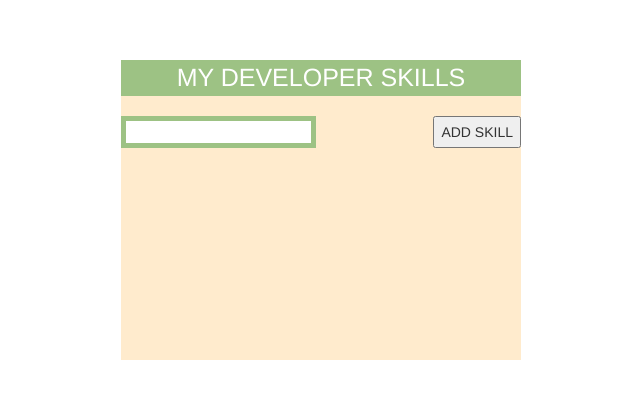
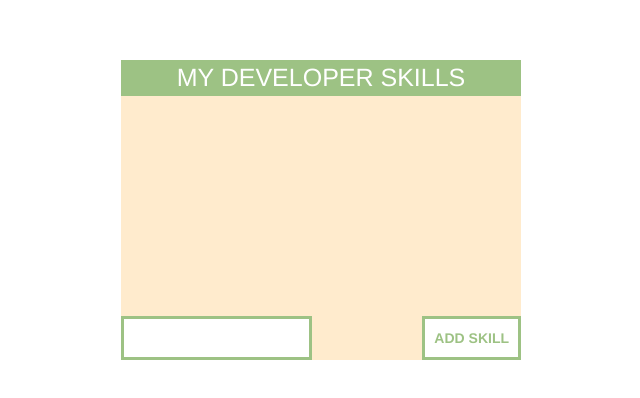
Before and after one commit to tatty-k/jQuery-Practice, a plain HTML site: page index.html in a window 1280 px wide. Shown: the part 190-588 px from the top of the page, without its empty margins (319-959 px from the left). Drawn offline with nearby package versions, Linux system fonts and the light colour scheme.

Commit message:
minor styling

```diff
--- a/css/main.css
+++ b/css/main.css
@@ -15,6 +15,9 @@ body {
     background-color: blanchedalmond;
     height: 300px;
     width: 400px;
+    display: flex;
+    flex-direction: column;
+    justify-content: space-between;
 }
 
 #title {
@@ -29,10 +32,17 @@ body {
     align-items: center;
 }
 
-input, .addSkill {
-    border: 5px solid  #9DC284;
+input {
+    border: 3px solid  #9DC284;
+    color:black;
+}
+
+#add-skill{
     color: #9DC284;
-    width: 250 px;
+    background-color: white;
+    border: 3px solid #9DC284;
+    padding: 9px;
+    font-weight: bold;
 }
 
 #input-row {
@@ -41,3 +51,7 @@ input, .addSkill {
     justify-content: space-between;
     margin-top: 20px;
 }
+
+#table{
+    border: 3px solid  #9DC284;
+}
```
